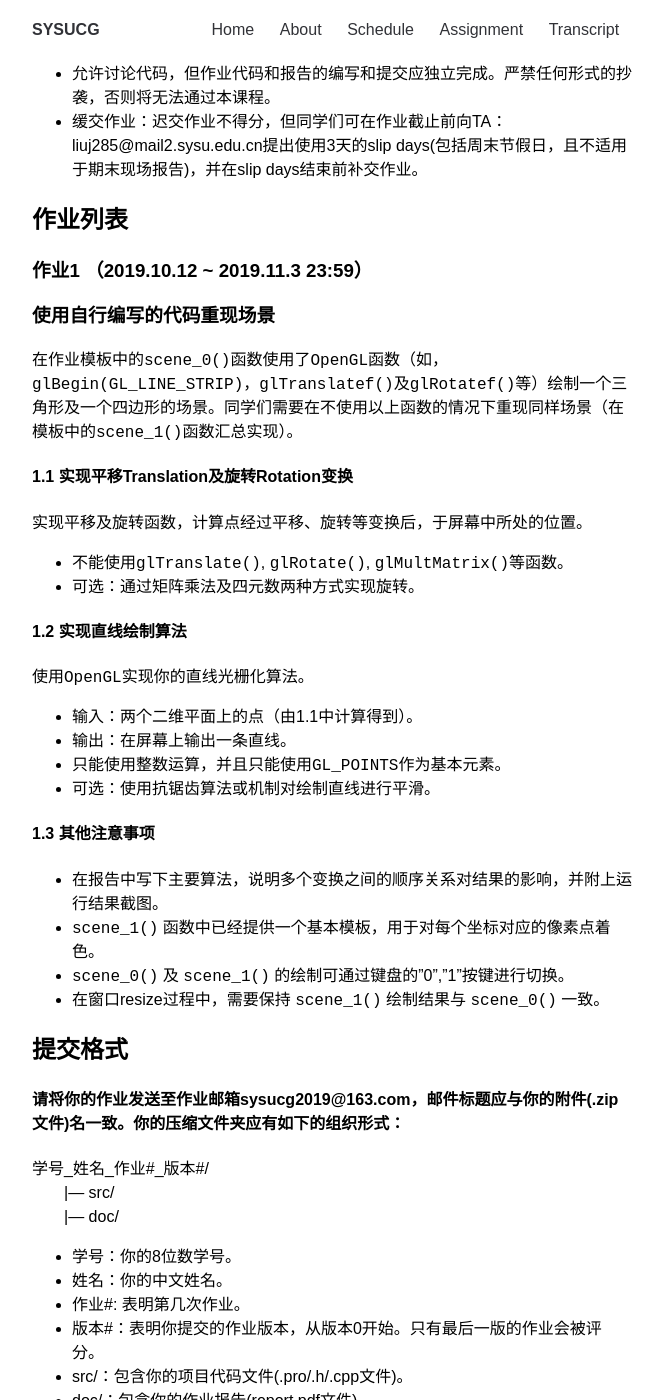
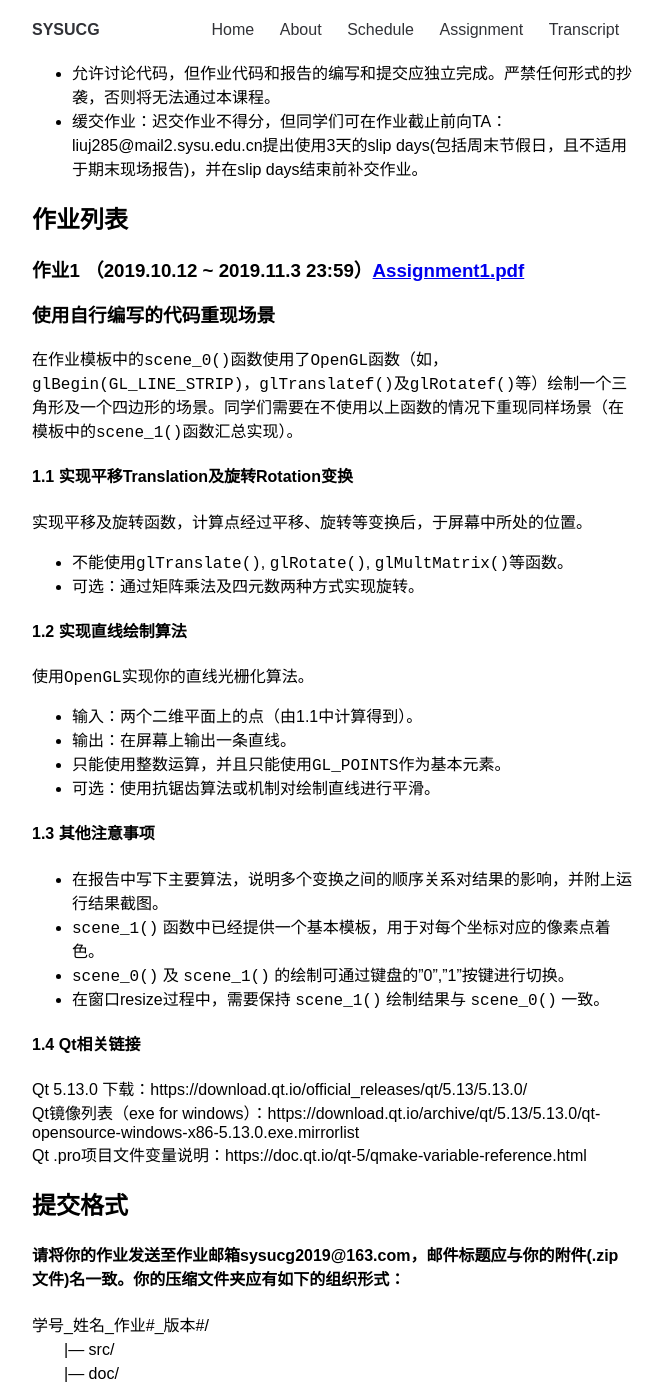
Before and after one commit to sysucg2019/sysucg2019.github.io, a Jekyll site: the page built from assignment.md, in a window 1280 px wide and 1400 px high, scrolled down 379 px. Shown: the whole window, without its empty margins (308-971 px from the left). Built offline with Jekyll 4.4.1, drawn with Linux system fonts in a browser that asks for light colours.

Commit message:
Update assignment.md

```diff
--- a/assignment.md
+++ b/assignment.md
@@ -11,7 +11,7 @@ permalink: /assignment/
 -  缓交作业：迟交作业不得分，但同学们可在作业截止前向TA：liuj285@mail2.sysu.edu.cn提出使用3天的slip days(包括周末节假日，且不适用于期末现场报告)，并在slip days结束前补交作业。
 
 ## 作业列表
-### 作业1 （2019.10.12 ~ 2019.11.3 23:59）
+### 作业1 （2019.10.12 ~ 2019.11.3 23:59）[Assignment1.pdf](https://github.com/sysucg2019/sysucg2019.github.io/raw/master/Assignment1.pdf)
 ### 使用自行编写的代码重现场景
 
 在作业模板中的`scene_0()`函数使用了`OpenGL`函数（如，`glBegin(GL_LINE_STRIP)`，`glTranslatef()`及`glRotatef()`等）绘制一个三角形及一个四边形的场景。同学们需要在`不使用`以上函数的情况下重现同样场景（在模板中的`scene_1()`函数汇总实现）。
@@ -34,6 +34,11 @@ permalink: /assignment/
 - `scene_0()` 及 `scene_1()` 的绘制可通过键盘的"0","1"按键进行切换。
 - 在窗口resize过程中，需要保持 `scene_1()` 绘制结果与 `scene_0()` 一致。
 
+#### 1.4 Qt相关链接
+Qt 5.13.0 下载：https://download.qt.io/official_releases/qt/5.13/5.13.0/
+Qt镜像列表（exe for windows）：https://download.qt.io/archive/qt/5.13/5.13.0/qt-opensource-windows-x86-5.13.0.exe.mirrorlist
+Qt .pro项目文件变量说明：https://doc.qt.io/qt-5/qmake-variable-reference.html
+
 ## 提交格式
 #### 请将你的作业发送至作业邮箱sysucg2019@163.com，邮件标题应与你的附件(.zip文件)名一致。你的压缩文件夹应有如下的组织形式：
 
```
